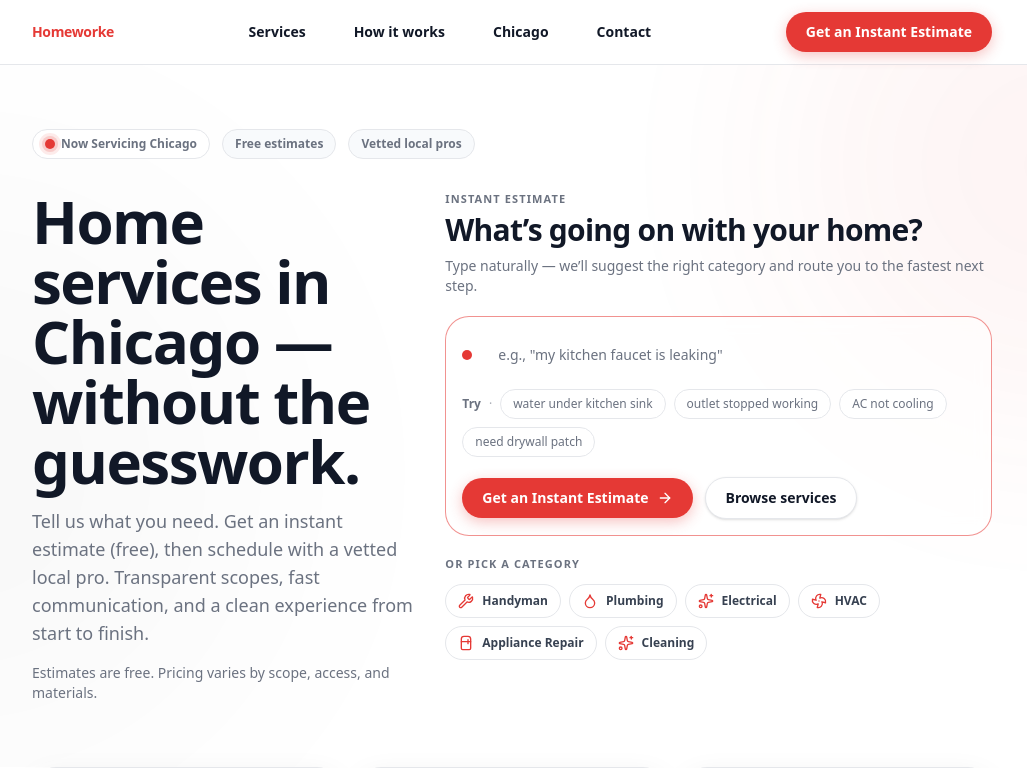
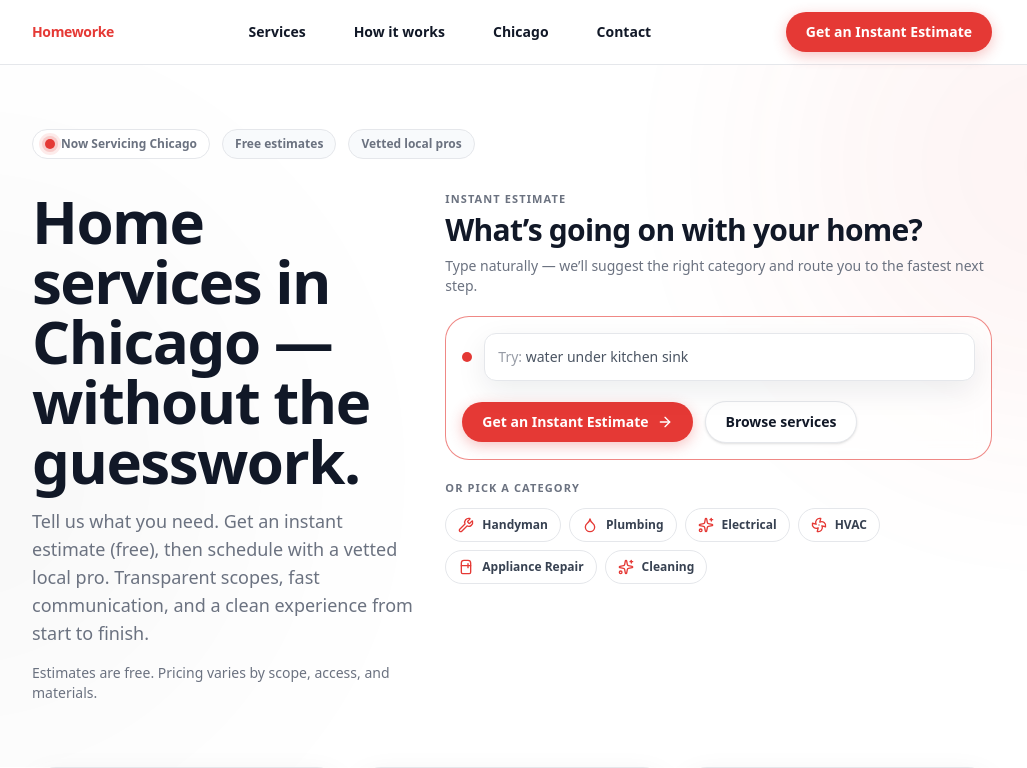
Before and after one commit to Nandified/homeworke, a Next.js app: page / in a window 1280 px wide. Shown: the top 768 px of the page, without its empty margins (128-1155 px from the left). Built offline with nearby package versions, Linux system fonts and the light colour scheme.

Commit message:
Hero search UX: rotating hint in field + larger input + focused category popover

```diff
--- a/src/app/page.tsx
+++ b/src/app/page.tsx
@@ -1,7 +1,7 @@
 "use client";
 
 import Link from "next/link";
-import { useMemo, useState } from "react";
+import { useEffect, useMemo, useState } from "react";
 
 import { ArrowRight } from "lucide-react";
 
@@ -32,6 +32,18 @@ export default function Page() {
   const services = servicesData.services.slice(0, 6);
   const [issue, setIssue] = useState("");
   const [focused, setFocused] = useState(false);
+  const [hintIdx, setHintIdx] = useState(0);
+
+  const hints = useMemo(
+    () => ["water under kitchen sink", "outlet stopped working", "AC not cooling", "need drywall patch"],
+    []
+  );
+
+  useEffect(() => {
+    if (!focused || issue.trim()) return;
+    const t = window.setInterval(() => setHintIdx((i) => (i + 1) % hints.length), 2200);
+    return () => window.clearInterval(t);
+  }, [focused, issue, hints.length]);
 
   const suggestedSlug = useMemo(() => {
     if (!issue.trim()) return null;
@@ -88,7 +100,7 @@ export default function Page() {
                   Type naturally — we’ll suggest the right category and route you to the fastest next step.
                 </div>
 
-                <div className="mt-5 rounded-[var(--hw-radius-lg)] border border-[rgba(229,57,53,.55)] bg-white/55 p-4 backdrop-blur">
+                <div className="mt-5 rounded-[var(--hw-radius-lg)] border border-[rgba(229,57,53,.6)] bg-white/60 p-4 backdrop-blur">
                   <div className="flex items-center gap-3">
                     <div className="h-2.5 w-2.5 rounded-full bg-[var(--hw-red)]" />
 
@@ -98,41 +110,54 @@ export default function Page() {
                         onChange={(e) => setIssue(e.target.value)}
                         onFocus={() => setFocused(true)}
                         onBlur={() => setFocused(false)}
-                        placeholder='e.g., "my kitchen faucet is leaking"'
+                        placeholder=""
                         aria-label="Describe your issue"
-                        className="border-0 bg-transparent focus:ring-0"
+                        className="h-14 border border-[var(--hw-line)] bg-white text-base shadow-[0_10px_30px_rgba(17,24,39,.08)] focus:border-[rgba(229,57,53,.55)] sm:h-12"
                       />
 
-                      {/* Blink caret hint when empty */}
+                      {/* Rotating hint inside field when empty */}
+                      {!issue ? (
+                        <div
+                          aria-hidden
+                          className="pointer-events-none absolute left-[14px] top-1/2 -translate-y-1/2 text-sm text-[var(--hw-muted)]"
+                        >
+                          <span className="opacity-70">Try: </span>
+                          <span className="font-medium text-[#4b5563]">{hints[hintIdx]}</span>
+                        </div>
+                      ) : null}
+
+                      {/* Blink caret hint when empty + focused */}
                       {focused && !issue ? (
-                        <span
-                          aria-hidden
-                          className="hw-caret pointer-events-none absolute left-[14px] top-1/2 -translate-y-1/2"
-                        />
+                        <span aria-hidden className="hw-caret pointer-events-none absolute left-[54px] top-1/2 -translate-y-1/2" />
                       ) : null}
                     </div>
 
                     {suggestedService ? (
                       <span className="hidden sm:inline-flex items-center rounded-full border border-[var(--hw-line)] bg-white px-3 py-1.5 text-xs font-semibold text-[#374151]">
-                        Suggested: {suggestedService.name}
+                        {suggestedService.name}
                       </span>
                     ) : null}
                   </div>
 
-                  <div className="mt-3 flex flex-wrap items-center gap-2 text-xs text-[var(--hw-muted)]">
-                    <span className="font-semibold">Try</span>
-                    <span className="opacity-60">·</span>
-                    {["water under kitchen sink", "outlet stopped working", "AC not cooling", "need drywall patch"].map((t) => (
-                      <button
-                        key={t}
-                        type="button"
-                        onClick={() => setIssue(t)}
-                        className="rounded-full border border-[var(--hw-line)] bg-white/70 px-3 py-1.5 hover:bg-[var(--hw-soft)]"
-                      >
-                        {t}
-                      </button>
-                    ))}
-                  </div>
+                  {/* Popover suggestions while focused */}
+                  {focused ? (
+                    <div className="mt-4">
+                      <div className="text-[11px] font-semibold uppercase tracking-widest text-[var(--hw-muted)]">Suggested categories</div>
+                      <div className="mt-3 flex flex-wrap gap-2">
+                        {services.map((s) => {
+                          const Icon = iconFor(s.icon);
+                          return (
+                            <Link key={s.slug} href={`/estimate?service=${encodeURIComponent(s.slug)}`}>
+                              <span className="inline-flex items-center gap-2 rounded-full border border-[var(--hw-line)] bg-white px-3 py-2 text-xs font-semibold text-[#374151] hover:bg-[var(--hw-soft)]">
+                                <Icon className="h-4 w-4 text-[var(--hw-red)]" />
+                                {s.name}
+                              </span>
+                            </Link>
+                          );
+                        })}
+                      </div>
+                    </div>
+                  ) : null}
 
                   <div className="mt-5 flex flex-col gap-3 sm:flex-row sm:items-center">
                     <Link href={suggestedService ? `/estimate?service=${encodeURIComponent(suggestedService.slug)}` : "/estimate"}>
```
